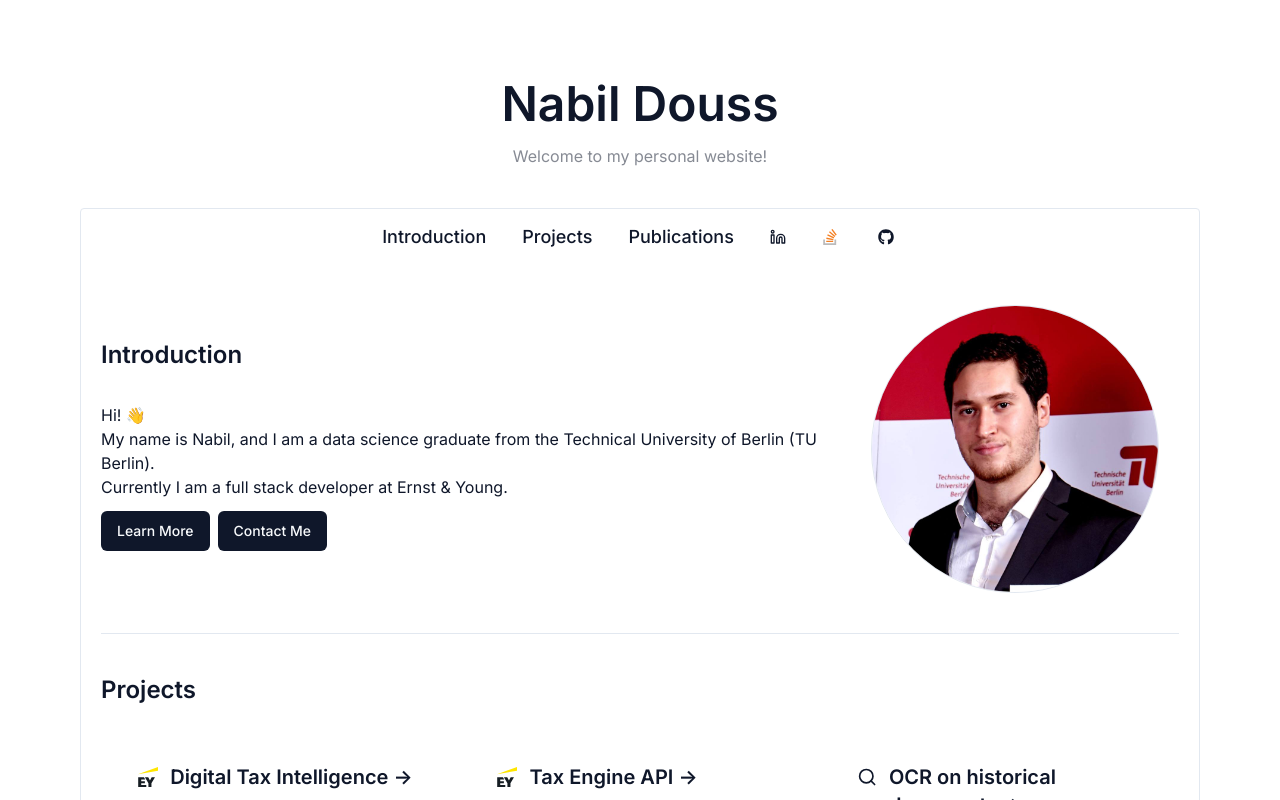
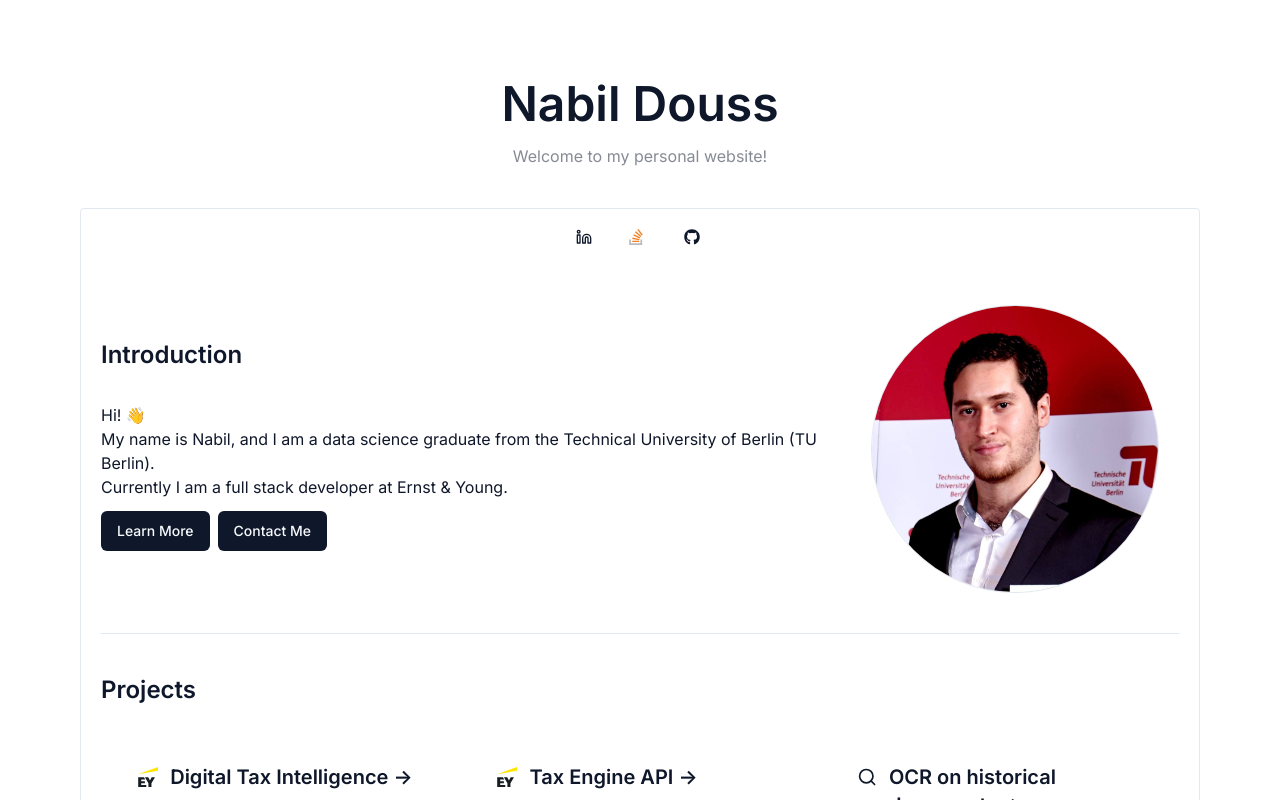
Before and after one commit to nabildouss/nabildouss.github.io, a Next.js app: page / in a window 1280 px wide. Shown: the top 800 px of the page. Built offline with nearby package versions, Linux system fonts and the light colour scheme.

Commit message:
refactor: design changes

```diff
--- a/components/nav-bar.tsx
+++ b/components/nav-bar.tsx
@@ -18,27 +18,6 @@ export function NavigationBar() {
   return (
     <NavigationMenu>
       <NavigationMenuList>
-      <NavigationMenuItem>
-          <Link href="#intro" legacyBehavior passHref>
-            <NavigationMenuLink className={navigationMenuTriggerStyle()}>
-              Introduction
-            </NavigationMenuLink>
-          </Link>
-        </NavigationMenuItem>
-        <NavigationMenuItem>
-          <Link href="#projects" legacyBehavior passHref>
-            <NavigationMenuLink className={navigationMenuTriggerStyle()}>
-              Projects
-            </NavigationMenuLink>
-          </Link>
-        </NavigationMenuItem>
-        <NavigationMenuItem>
-          <Link href="#publications" legacyBehavior passHref>
-            <NavigationMenuLink className={navigationMenuTriggerStyle()}>
-              Publications
-            </NavigationMenuLink>
-          </Link>
-        </NavigationMenuItem>
         <NavigationMenuItem>
           <Link href={siteConfig.links.linkedin} legacyBehavior passHref>
             <NavigationMenuLink className={navigationMenuTriggerStyle()} target="_blank" rel="noopener noreferrer">
--- a/components/site-footer.tsx
+++ b/components/site-footer.tsx
@@ -10,7 +10,7 @@ export function SiteFooter({ className }: React.HTMLAttributes<HTMLElement>) {
     <footer className={cn(className)}>
       <div className="flex container justify-between gap-4 md:h-16 md:flex-row md:py-0">
         <div className="mt-1">
-          <p className="copyright">&copy; 2023 Nabil Douss </p>
+          <p className="copyright">&copy; 2023 Nabil&nbsp;Douss </p>
         </div>
         <div className="flex gap-4 mt-1">
         {
```
